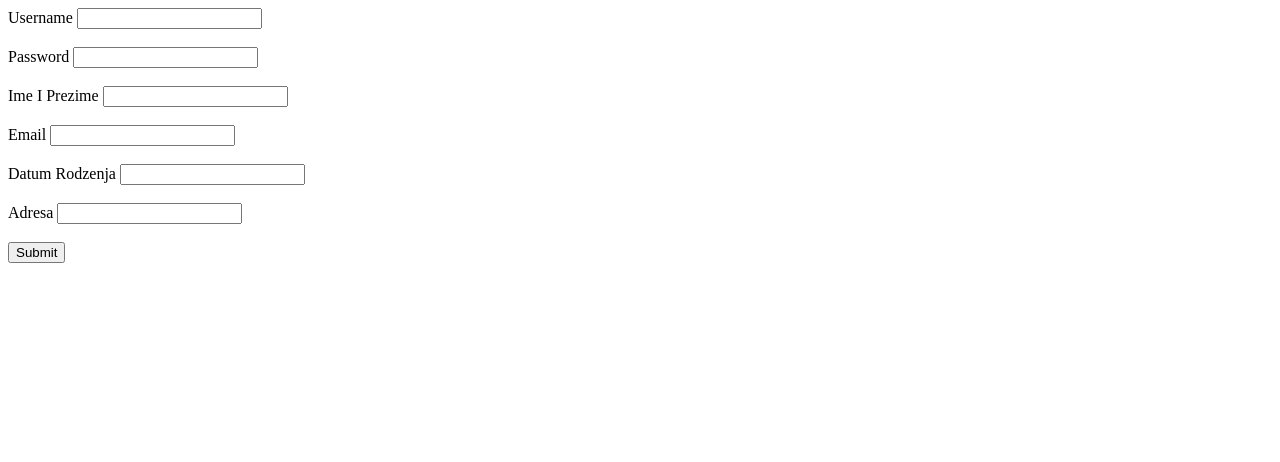
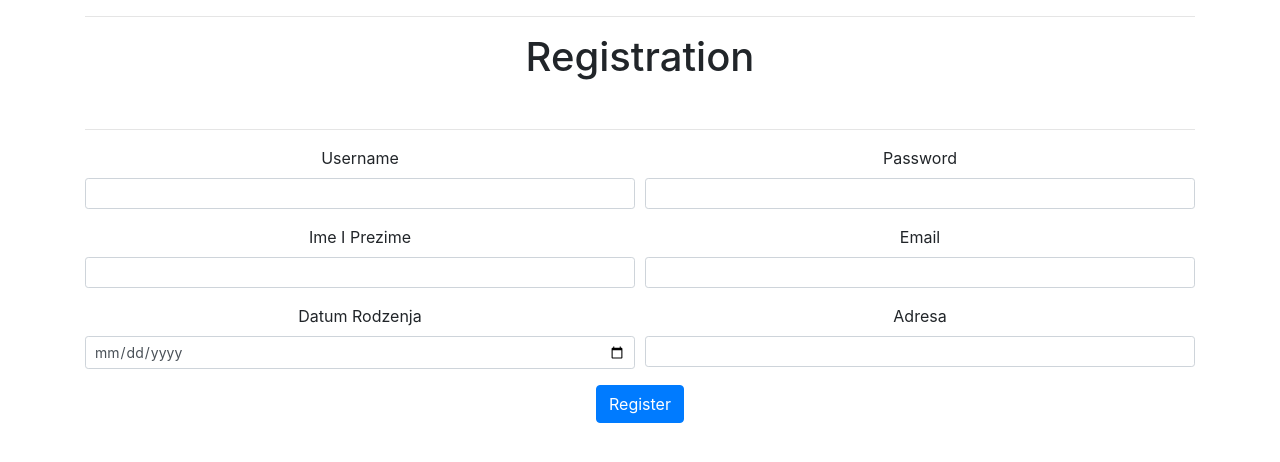
Before and after one commit to AdmirKaralic/crud, a PHP site: page /reg.php in a window 1280 px wide. Shown: the top 462 px of the page. Run offline with PHP 8.4, Linux system fonts and the light colour scheme.

Commit message:
uradjeno stajliranje registracije

```diff
--- a/reg.php
+++ b/reg.php
@@ -3,27 +3,58 @@
 <head>
     <meta charset="UTF-8">
     <title>Registracija</title>
+	<link rel="stylesheet" href="https://maxcdn.bootstrapcdn.com/bootstrap/4.0.0/css/bootstrap.min.css" integrity="sha384-Gn5384xqQ1aoWXA+058RXPxPg6fy4IWvTNh0E263XmFcJlSAwiGgFAW/dAiS6JXm" crossorigin="anonymous">
 </head>
 <body>
+   <div class="container">
+    <hr>
+   <h1 class="text-center"> Registration </h1> </br>
+   <hr>
 
    <form action="" method="post">
+   <div class="form-row text-center">
+   <div class="form-group col-lg-6">
        <label for="user">Username</label>
-       <input type="text" name="username" id="user"> </br> </br>
+       <input  class="form-control form-control-sm" type="text" name="username" id="user">
+
+	   </div>
+	   <div class="form-group col-lg-6">
 	   <label for="pass">Password</label>
-       <input type="password" name="password" id="pass"> </br> </br>
+       <input class="form-control form-control-sm" type="password" name="password" id="pass">
+
+	   </div>
+	   </div>
+	   <div class="form-row text-center">
+	   <div class="form-group col-lg-6">
 	   <label for="ime">Ime I Prezime</label>
-       <input type="text" name="imeprezime" id="ime"> </br> </br>
+       <input class="form-control form-control-sm" type="text" name="imeprezime" id="ime">
+
+	   </div>
+	   <div class="form-group col-lg-6">
 	   <label for="mail">Email</label>
-       <input type="email" name="email" id="mail"> </br> </br>
-	   <label for="dob">Datum Rodzenja</label>
-       <input type="text" name="dob" id="dob"> </br> </br>
+       <input class="form-control form-control-sm" type="email" name="email" id="mail">
+	   </div>
+
+	   </div>
+	   <div class="form-row text-center">
+	        <div class="form-group col-lg-6">
+	          <label for="dob">Datum Rodzenja</label>
+              <input class="form-control form-control-sm" type="date" name="dob" id="dob">
+	        </div>
+
+	   <div class="form-group col-lg-6">
 	   <label for="adresa">Adresa</label>
-       <input type="text" name="adresa" id="adresa"> </br>  </br>
-       <input type="submit" name="submit">
+       <input class="form-control form-control-sm" type="text" name="adresa" id="adresa">
 
+	   </div>
 
-   </form>
+       </div>
+	   <div class="text-center">
+	    <button type="submit" class="btn btn-primary">Register</button>
+		</div>
+	   </form> <!-- end of form -->
 
+    </div> <!-- end of container-->
 </body>
 </html>
 
```
